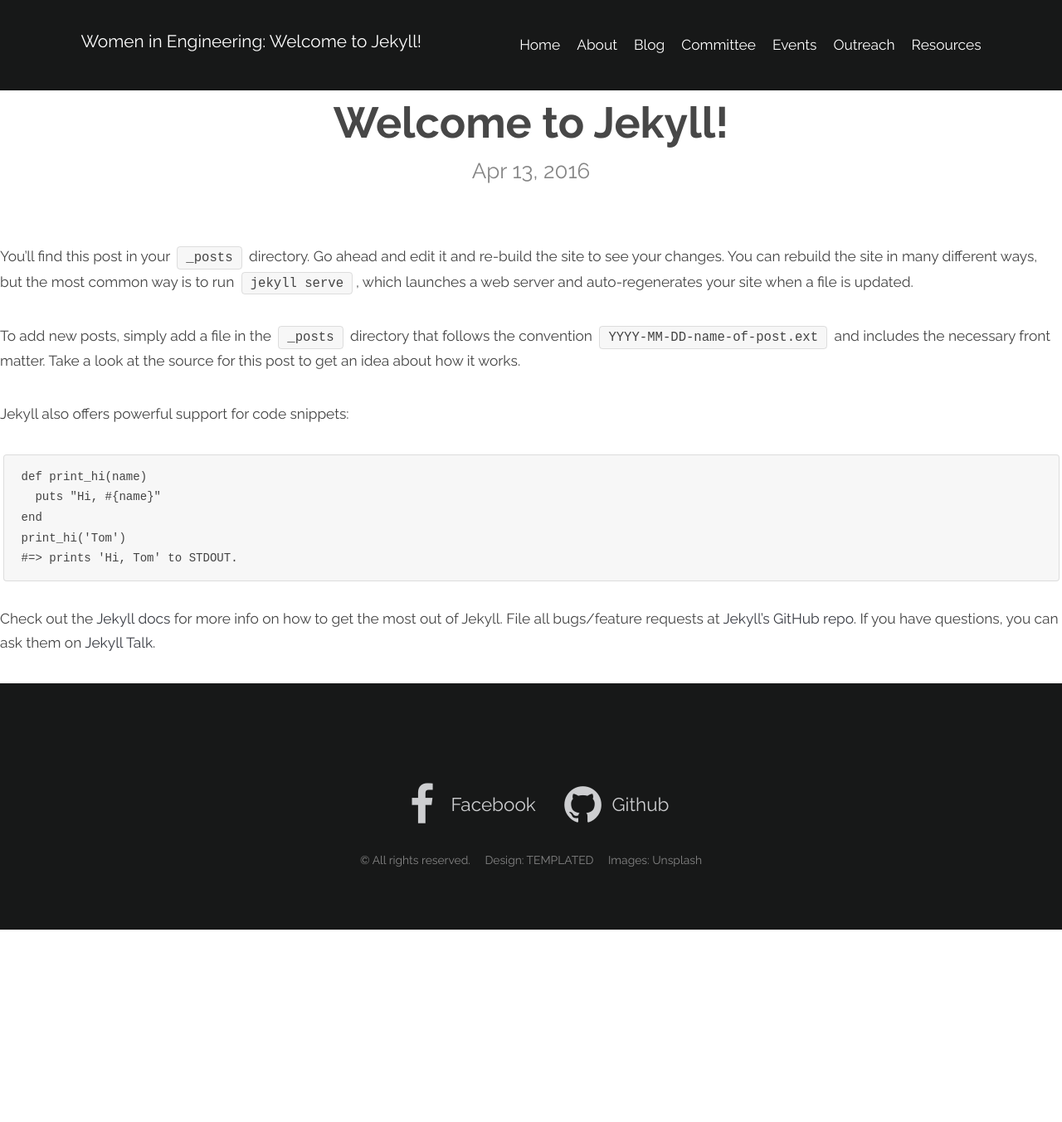
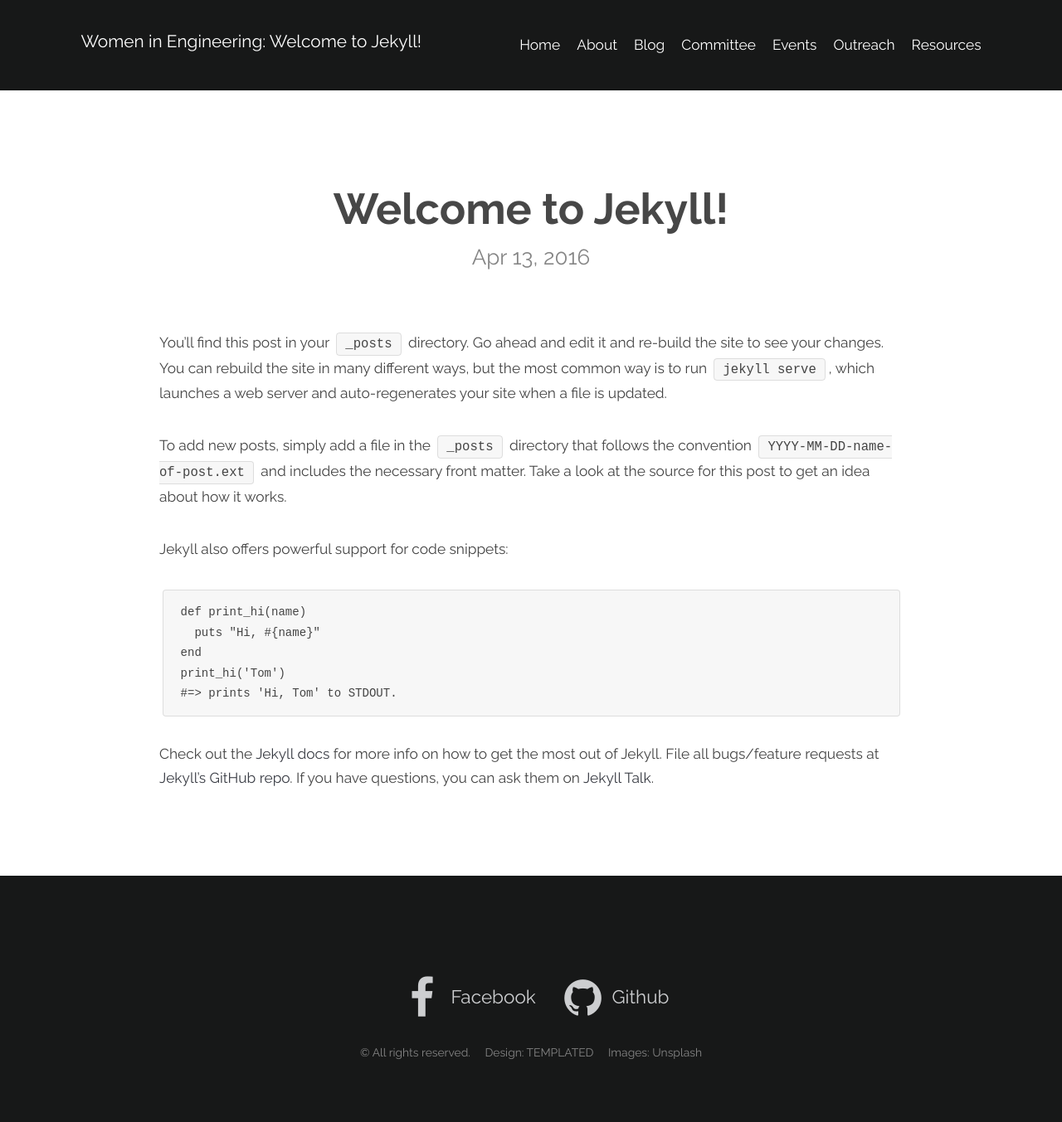
Before and after one commit to aatina/wiebristol.github.io, a Jekyll site: the page built from _posts/2016-04-13-welcome-to-jekyll.markdown, in a window 1280 px wide. Shown: the whole page at 83% size. Built offline with Jekyll 4.4.1, drawn with Linux system fonts in a browser that asks for light colours; before the commit the page ends 1121 px from its top, so only the background shows below that.

Commit message:
Update layout for posts to match every other page of the site.

```diff
--- a/_layouts/post.html
+++ b/_layouts/post.html
@@ -1,7 +1,7 @@
 ---
 layout: default
 ---
-<article id="main" class="post wrapper" itemscope itemtype="http://schema.org/BlogPosting">
+<article class="post content" itemscope itemtype="http://schema.org/BlogPosting">
   <div class="container">
     <header class="major">
       <h2 itemprop="name headline">{{ page.title }}</h2>
--- a/_sass/_style.scss
+++ b/_sass/_style.scss
@@ -1019,7 +1019,7 @@ header.major {
 
 /* Wrapper */
 
-section.content, footer.content {
+section.content, footer.content, article.content {
 	padding: 6em 0em 4em;
 
 	&.medium {
```
